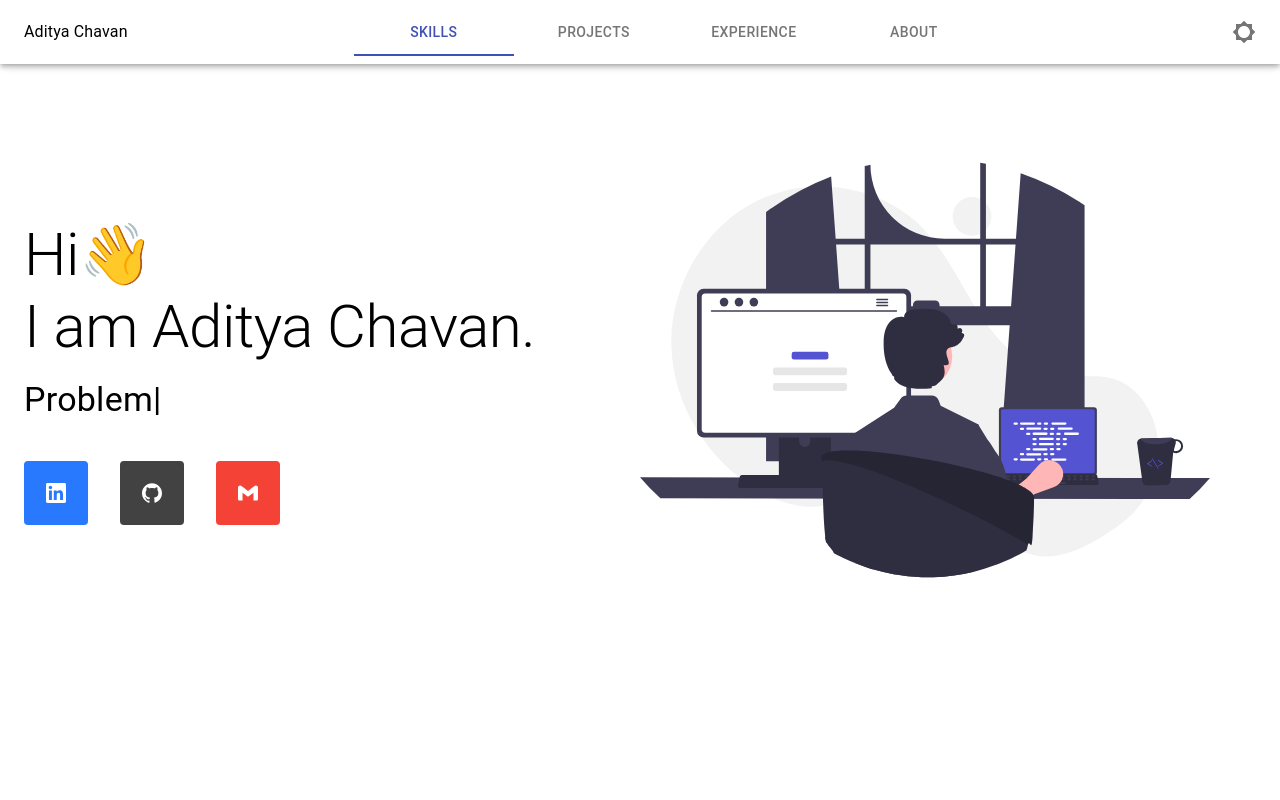
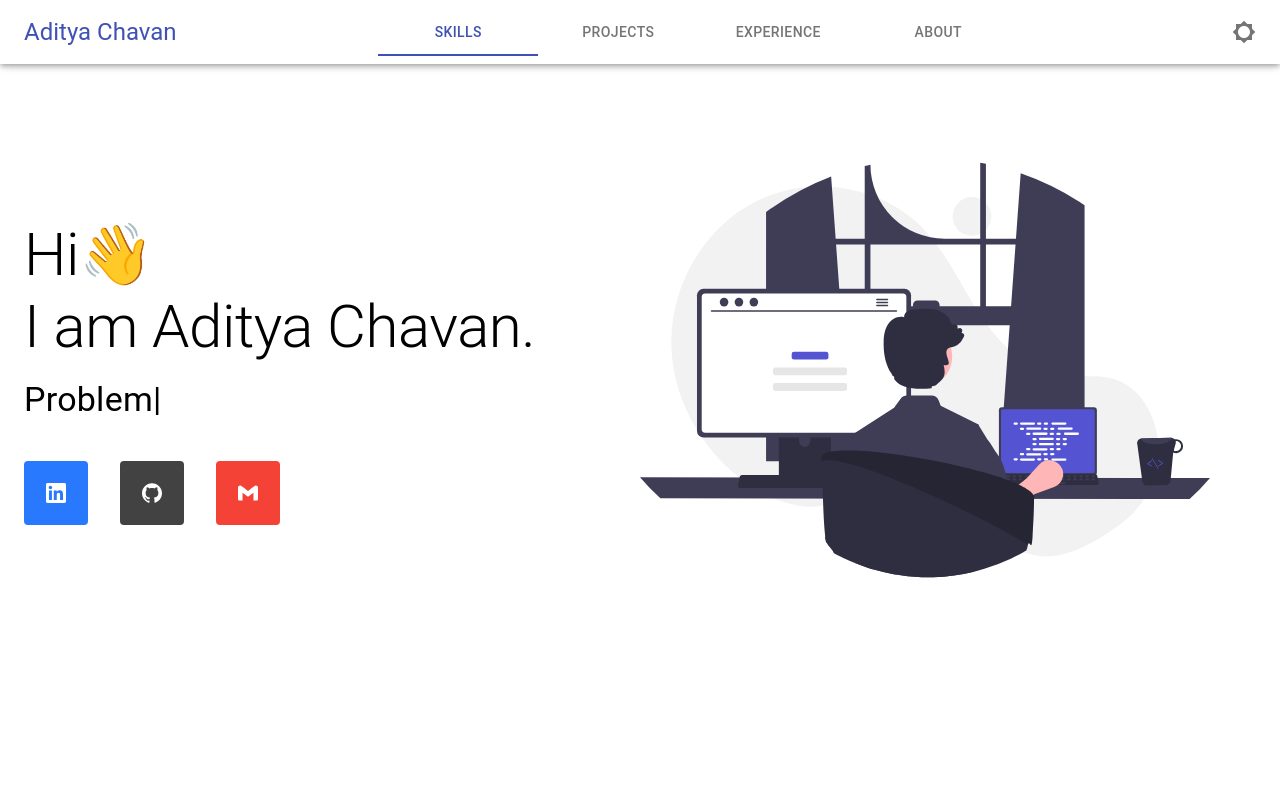
Before and after one commit to Adi1222/Portfolio, a React (Create React App) app: page / in a window 1280 px wide. Shown: the top 800 px of the page. Built offline with nearby package versions, Linux system fonts and the light colour scheme.

Commit message:
added same page hyperlink

```diff
--- a/src/App.js
+++ b/src/App.js
@@ -7,6 +7,7 @@ import Intro from "./components/Intro/Intro";
 import Skills from './components/Skills/Skills';
 import Projects from './components/Projects/Projects';
 import Experience from './components/Experience/Experience';
+import Layout from './components/Layout/Layout';
 
 export const ThemeContext = createContext();
 
@@ -17,11 +18,13 @@ function App() {
   return (
     <div>
       <ThemeContext.Provider value={{theme}}>
-        <Navbar />
-        <Intro />
-        <Skills />
-        <Projects />
-        <Experience />
+      <Navbar />
+        <Layout>
+          <Intro />
+          <Skills />
+          <Projects />
+          <Experience />
+        </Layout>
       </ThemeContext.Provider>
     </div>
   );
--- a/src/components/Experience/Experience.jsx
+++ b/src/components/Experience/Experience.jsx
@@ -16,7 +16,8 @@ const Experience = () => {
 
 
     return (
-        <Container>
+
+            <div id="experience">
             <Grid container  justifyContent='center' alignItems="center" spacing={2}>
                 <Grid item lg={6} xs={12}>
                     <Typography align="center" variant="h4">
@@ -91,9 +92,9 @@ const Experience = () => {
                     </Grid>
 
                 </Grid>
+            </Grid>
+            </div>
 
-            </Grid>
-        </Container>
     )
 }
 
--- a/src/components/Intro/Intro.jsx
+++ b/src/components/Intro/Intro.jsx
@@ -52,7 +52,8 @@ const Intro = () => {
 
 
     return(
-        <Container>
+
+        <div id="intro">
         <Grid container alignItems='center' justifyContent='center' className={classes.container}>
             <Grid item xs={12} lg={6} md={12}>
                 <motion.div
@@ -151,9 +152,9 @@ const Intro = () => {
                     </motion.div>
                 </Grid>
             </Hidden>
+        </Grid>
+        </div>
 
-        </Grid>
-        </Container>
     )
 }
 
--- /dev/null
+++ b/src/components/Layout/Layout.jsx
@@ -0,0 +1,14 @@
+import { Container } from '@material-ui/core';
+import React from 'react';
+
+const Layout = ({children}) => {
+    return (
+        <Container>
+            {
+                children
+            }
+        </Container>
+    )
+}
+
+export default Layout;
--- a/src/components/Navbar/Navbar.jsx
+++ b/src/components/Navbar/Navbar.jsx
@@ -1,5 +1,5 @@
 import React, { useContext, useEffect, useState } from 'react';
-import { AppBar, Hidden, IconButton, List, ListItem, ListItemText, SwipeableDrawer, Tab, Tabs, Toolbar, Typography, useMediaQuery, useTheme } from '@material-ui/core';
+import { AppBar, Avatar, Hidden, IconButton, Link, List, ListItem, ListItemText, SwipeableDrawer, Tab, Tabs, Toolbar, Typography, useMediaQuery, useTheme } from '@material-ui/core';
 import Brightness5Icon from '@material-ui/icons/Brightness5';
 import Brightness7Icon from '@material-ui/icons/Brightness7';
 import MenuIcon from '@material-ui/icons/Menu';
@@ -35,21 +35,26 @@ const Navbar = () => {
 
     const tabs = [
         {
-            name: "Skills"
+            name: "Skills",
+            href: "skills"
         },
         {
-            name: "Projects"
+            name: "Projects",
+            href: "projects"
         },
         {
-            name: "Experience"
+            name: "Experience",
+            href: "experience"
         },
         {
-            name: "About"
+            name: "About",
+            href: "experience"
         }
     ]
 
     const handleChange = (event, newValue) => {
         setTabValue(newValue);
+        console.log(newValue);
     }
 
 
@@ -58,9 +63,9 @@ const Navbar = () => {
         <div className={classes.root}>
             <AppBar position='fixed' color='inherit'>
                         <Toolbar>
-                            <Typography color="inherit">
+                            <Link href="#intro" variant="h5" underline="none">
                                 Aditya Chavan
-                            </Typography>
+                            </Link>
                             <Hidden smDown>
                                 <Tabs
                                     value={tabValue}
@@ -70,10 +75,11 @@ const Navbar = () => {
                                     style={{flexGrow: 1}}
                                     centered
                                 >
-                                    <Tab label="skills" />
-                                    <Tab label="Projects" />
-                                    <Tab label="Experience" />
-                                    <Tab label="About" />
+                                    {
+                                        tabs.map(({name, href}, i) => (
+                                            <Tab label={name} value={i} href={`#${href}`}/>
+                                        ))
+                                    }
                                 </Tabs>
                             </Hidden>
                             <IconButton edge="end">
--- a/src/components/Projects/Projects.jsx
+++ b/src/components/Projects/Projects.jsx
@@ -215,7 +215,8 @@ const Projects = () => {
 
 
     return (
-        <Container>
+
+        <div id="projects">
         <Grid container  spacing={6} alignItems="center" justifyContent="center" className={classes.cont}>
             <Grid item lg={6} xs={12}>
 
@@ -292,7 +293,8 @@ const Projects = () => {
                 </Hidden>
             </Grid>
         </Grid>
-        </Container>
+        </div>
+
     )
 }
 
--- a/src/components/RightNavbar/RightNavbar.jsx
+++ b/src/components/RightNavbar/RightNavbar.jsx
@@ -5,6 +5,26 @@ import CloseIcon from '@material-ui/icons/Close';
 const RightNavbar = ({toggleDrawer}) => {
 
     const classes = useStyles();
+
+    const tabs = [
+        {
+            name: "Skills",
+            href: "skills"
+        },
+        {
+            name: "Projects",
+            href: "projects"
+        },
+        {
+            name: "Experience",
+            href: "experience"
+        },
+        {
+            name: "About",
+            href: "experience"
+        }
+    ]
+
 
 
     return (
@@ -20,9 +40,9 @@ const RightNavbar = ({toggleDrawer}) => {
                     <CloseIcon />
                 </ListItemIcon>
             </ListItem>
-        {['Skills', 'Projects', 'Experience', 'About'].map((text, index) => (
-          <ListItem button key={text}>
-            <ListItemText primary={text}/>
+        {tabs.map(({name, href}, index) => (
+          <ListItem button key={name} component="a" href={`#${href}`}>
+            <ListItemText primary={name}/>
             <Divider />
           </ListItem>
         ))}
--- a/src/components/Skills/Skills.jsx
+++ b/src/components/Skills/Skills.jsx
@@ -236,8 +236,8 @@ const Skills = () => {
 {/* <svg role="img" viewBox="0 0 24 24" xmlns="http://www.w3.org/2000/svg"><title>MongoDB</title><path d="M17.193 9.555c-1.264-5.58-4.252-7.414-4.573-8.115-.28-.394-.53-.954-.735-1.44-.036.495-.055.685-.523 1.184-.723.566-4.438 3.682-4.74 10.02-.282 5.912 4.27 9.435 4.888 9.884l.07.05A73.49 73.49 0 0111.91 24h.481c.114-1.032.284-2.056.51-3.07.417-.296.604-.463.85-.693a11.342 11.342 0 003.639-8.464c.01-.814-.103-1.662-.197-2.218zm-5.336 8.195s0-8.291.275-8.29c.213 0 .49 10.695.49 10.695-.381-.045-.765-1.76-.765-2.405z"/></svg> */}
 
     return (
-        <div ref={ref}>
-            <Container>
+        <div ref={ref} id="skills">
+
             <Grid container alignItems="center" justifyContent='center' className={classes.cont}>
                 <Grid item lg={6} xs={12}>
                     <motion.div
@@ -302,7 +302,7 @@ const Skills = () => {
 
 
             </Grid>
-            </Container>
+
         </div>
 
     )
```
